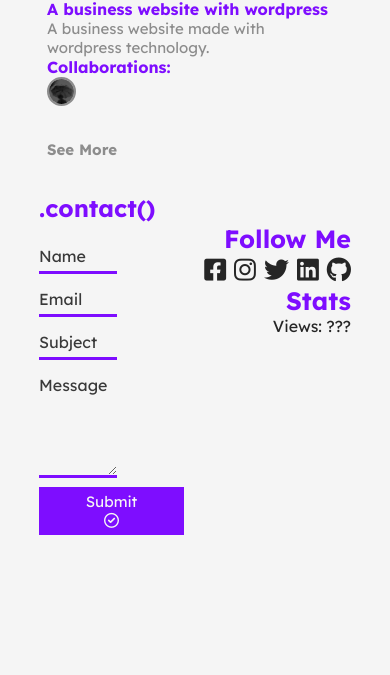
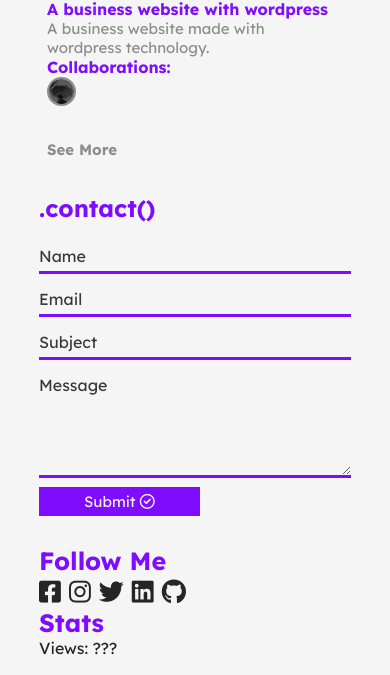
Before and after one commit to irfanshadikrishad/irfanshadikrishad.github.io, a plain HTML site: page index.html in a window 390 px wide. Shown: the part 1223-1898 px from the top of the page. Before the commit the page ends 1784 px from the top, so only its background shows below. Drawn offline with Linux system fonts and the light colour scheme.

Commit message:
responsive

```diff
--- a/src/style.css
+++ b/src/style.css
@@ -176,6 +176,10 @@ textarea:valid ~ span {
   .container {
     width: 70%;
   }
+  .con-in input,
+  textarea {
+    width: 30vw;
+  }
 }
 @media screen and (max-width: 1024px) {
   .container {
@@ -203,4 +207,14 @@ textarea:valid ~ span {
   .see-more {
     font-size: 15px;
   }
+  .contact--main {
+    flex-direction: column;
+  }
+  .con-in input,
+  textarea {
+    width: 80vw;
+  }
+  .follow {
+    text-align: start;
+  }
 }
```
